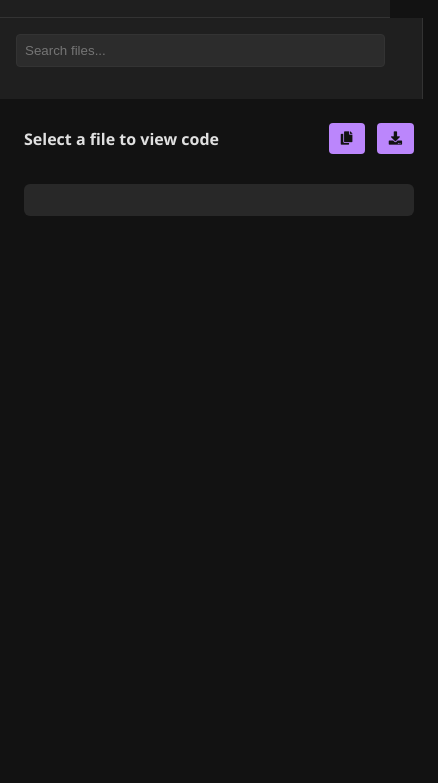
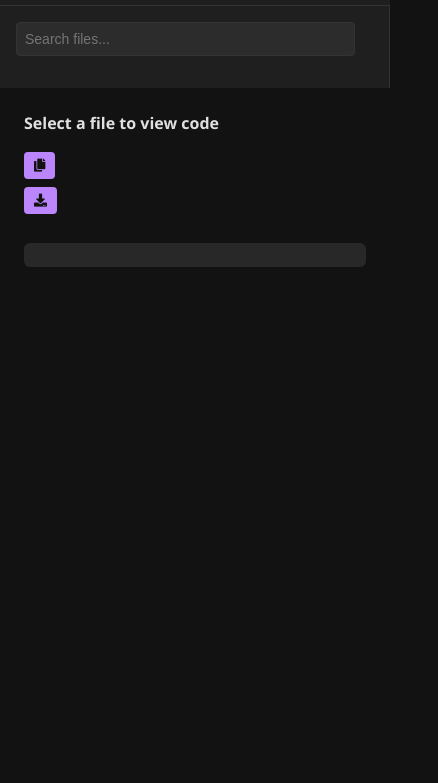
Before and after one commit to EduTest24/Buddy25, a plain HTML site: page index.html in a window 390 px wide. Shown: the part 61-844 px from the top of the page, 438 px wide, since content can reach past the window. Drawn offline with nearby package versions, Linux system fonts and the light colour scheme; no server answers.

Commit message:
Update style.css

```diff
--- a/style.css
+++ b/style.css
@@ -1,12 +1,12 @@
 :root {
-  --bg: #121212; /* Dark background */
-  --surface: #1f1f1f; /* Darker surface */
-  --border: #333; /* Dark border */
-  --text: #e0e0e0; /* Light text */
-  --text-muted: #aaa; /* Muted text */
-  --primary: #bb86fc; /* Light purple for primary action */
-  --accent: #2c2c2c; /* Dark accent for subtle elements */
-  --code-bg: #282828; /* Dark background for code */
+  --bg: #121212;
+  --surface: #1f1f1f;
+  --border: #333;
+  --text: #e0e0e0;
+  --text-muted: #aaa;
+  --primary: #bb86fc;
+  --accent: #2c2c2c;
+  --code-bg: #282828;
 }
 
 body {
@@ -14,6 +14,7 @@ body {
   margin: 0;
   background: var(--bg);
   color: var(--text);
+  font-size: 16px;
 }
 
 /* Header */
@@ -24,6 +25,7 @@ header {
   padding: 12px 24px;
   background-color: var(--surface);
   border-bottom: 1px solid var(--border);
+  flex-wrap: wrap;
 }
 
 header .logo a {
@@ -31,11 +33,13 @@ header .logo a {
   font-weight: bold;
   color: var(--primary);
   text-decoration: none;
+  white-space: nowrap;
 }
 
 /* Tabs */
 .tabs {
   display: flex;
+  flex-wrap: wrap;
   padding: 10px 24px;
   background: var(--surface);
   border-bottom: 1px solid var(--border);
@@ -43,13 +47,14 @@ header .logo a {
 
 .tabs div {
   padding: 8px 16px;
-  margin-right: 8px;
+  margin: 4px 4px 0 0;
   border-radius: 6px 6px 0 0;
   background: var(--accent);
   cursor: pointer;
   font-weight: 500;
   color: var(--text-muted);
   transition: background 0.2s;
+  font-size: 15px;
 }
 
 .tabs div:hover {
@@ -69,7 +74,6 @@ header .logo a {
   height: calc(100vh - 120px);
 }
 
-/* Sidebar / File List */
 .file-list {
   width: 25%;
   background: var(--surface);
@@ -80,12 +84,13 @@ header .logo a {
 
 .file-list input {
   width: 90%;
-  padding: 8px;
+  padding: 10px;
   margin-bottom: 16px;
   border-radius: 4px;
   border: 1px solid var(--border);
   background: var(--accent);
   color: var(--text);
+  font-size: 15px;
 }
 
 .file-list ul {
@@ -100,6 +105,7 @@ header .logo a {
   cursor: pointer;
   color: var(--text);
   transition: background 0.2s;
+  font-size: 15px;
 }
 
 .file-list li:hover,
@@ -122,13 +128,16 @@ header .logo a {
   display: flex;
   justify-content: space-between;
   align-items: center;
+  flex-wrap: wrap;
   margin-bottom: 16px;
+  gap: 10px;
 }
 
 .code-header span {
   font-size: 16px;
   font-weight: 600;
   color: var(--text);
+  word-break: break-word;
 }
 
 .code-buttons button {
@@ -141,6 +150,7 @@ header .logo a {
   cursor: pointer;
   margin-left: 8px;
   transition: background 0.2s;
+  font-size: 14px;
 }
 
 .code-buttons button:hover {
@@ -155,9 +165,24 @@ pre {
   color: #fff;
   font-size: 14px;
   flex-grow: 1;
+  line-height: 1.5;
 }
 
-/* Responsive */
+/* Enhanced Responsive Design */
+@media (max-width: 1024px) {
+  .file-list {
+    width: 35%;
+  }
+
+  .code-viewer {
+    width: 65%;
+  }
+
+  .tabs div {
+    font-size: 14px;
+  }
+}
+
 @media (max-width: 768px) {
   .main-content {
     flex-direction: column;
@@ -166,6 +191,48 @@ pre {
 
   .file-list,
   .code-viewer {
-    width: 100%;
+    width: -webkit-fill-available;
+  }
+
+  .code-buttons button {
+    padding: 6px 10px;
+    font-size: 13px;
+  }
+
+  .code-header {
+    flex-direction: column;
+    align-items: flex-start;
   }
 }
+
+@media (max-width: 480px) {
+  header,
+  .tabs {
+    padding: 8px 12px;
+  }
+
+  .file-list input {
+    font-size: 14px;
+    padding: 8px;
+  }
+
+  .file-list li {
+    font-size: 14px;
+  }
+
+  pre {
+    font-size: 13px;
+    padding: 12px;
+  }
+
+  .code-buttons button {
+    margin-left: 0;
+    margin-top: 8px;
+  }
+
+  .code-buttons {
+    display: flex;
+    flex-direction: column;
+    align-items: flex-start;
+  }
+}
```
